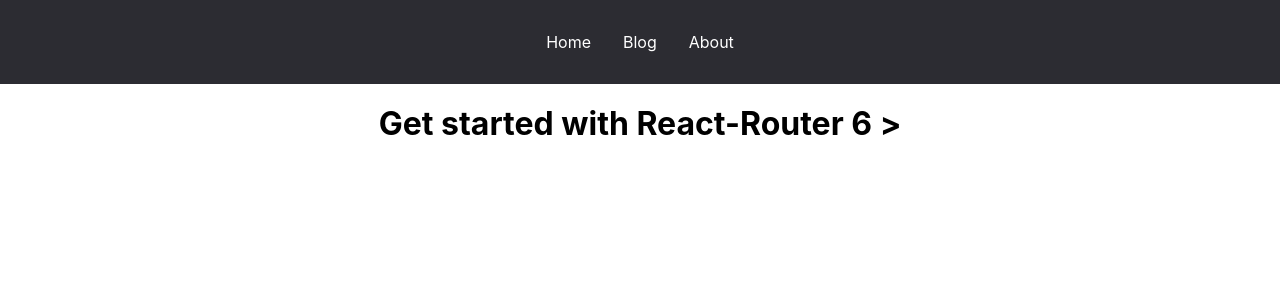
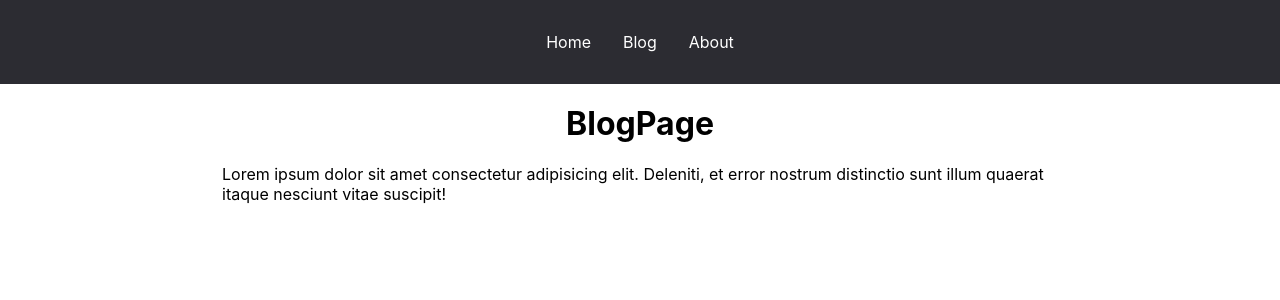
Before and after one commit to Aleksandr-Glebik/react-router-6, a React (Create React App) app: page /posts in a window 1280 px wide. Shown: the top 300 px of the page. Built offline with nearby package versions, Linux system fonts and the light colour scheme.

Commit message:
feat: add basic routong

```diff
--- a/src/App.js
+++ b/src/App.js
@@ -1,15 +1,23 @@
+import {Routes, Route, Link} from 'react-router-dom'
+import HomePage from './pages/HomePage'
+import AboutPage from './pages/AboutPage'
+import BlogPage from './pages/BlogPage'
+import NoFoundPage from './pages/NoFoundPage'
 
 function App() {
   return (
     <>
       <header>
-        <a href="/">Home</a>
-        <a href="/posts">Blog</a>
-        <a href="/about">About</a>
+        <Link to="/">Home</Link>
+        <Link to="/posts">Blog</Link>
+        <Link to="/about">About</Link>
       </header>
-      <div>
-        <h1>Get started with React-Router 6 > </h1>
-      </div>
+      <Routes>
+        <Route path='/' element={<HomePage />}/>
+        <Route path='/about' element={<AboutPage />}/>
+        <Route path='/posts' element={<BlogPage />}/>
+        <Route path='*' element={<NoFoundPage />}/>
+      </Routes>
     </>
   )
 }
--- a/src/pages/AboutPage.jsx
+++ b/src/pages/AboutPage.jsx
@@ -2,7 +2,7 @@ import React from "react"
 
 const AboutPage = () => {
     return (
-        <div>
+        <div className="container">
             <h1>AboutPage</h1>
             <p>Lorem ipsum dolor sit amet consectetur adipisicing elit. Deleniti, et error nostrum distinctio sunt illum quaerat itaque nesciunt vitae suscipit!</p>
         </div>
--- a/src/pages/BlogPage.jsx
+++ b/src/pages/BlogPage.jsx
@@ -2,7 +2,7 @@ import React from "react"
 
 const BlogPage = () => {
     return (
-        <div>
+        <div className="container">
             <h1>BlogPage</h1>
             <p>Lorem ipsum dolor sit amet consectetur adipisicing elit. Deleniti, et error nostrum distinctio sunt illum quaerat itaque nesciunt vitae suscipit!</p>
         </div>
--- a/src/pages/HomePage.jsx
+++ b/src/pages/HomePage.jsx
@@ -2,7 +2,7 @@ import React from "react"
 
 const HomePage = () => {
     return (
-        <div>
+        <div className="container">
             <h1>HomePage</h1>
             <p>Lorem ipsum dolor sit amet consectetur adipisicing elit. Deleniti, et error nostrum distinctio sunt illum quaerat itaque nesciunt vitae suscipit!</p>
         </div>
--- a/src/pages/NoFoundPage.jsx
+++ b/src/pages/NoFoundPage.jsx
@@ -1,10 +1,11 @@
 import React from "react"
+import {Link} from 'react-router-dom'
 
 const NoFoundPage = () => {
     return (
-        <div>
+        <div className="container">
             <h1>NoFoundPage</h1>
-            <p>This page doesn't exist. Go <a href="/"></a></p>
+            <p>This page doesn't exist. Go <Link to="/"></Link></p>
         </div>
     )
 }
```
